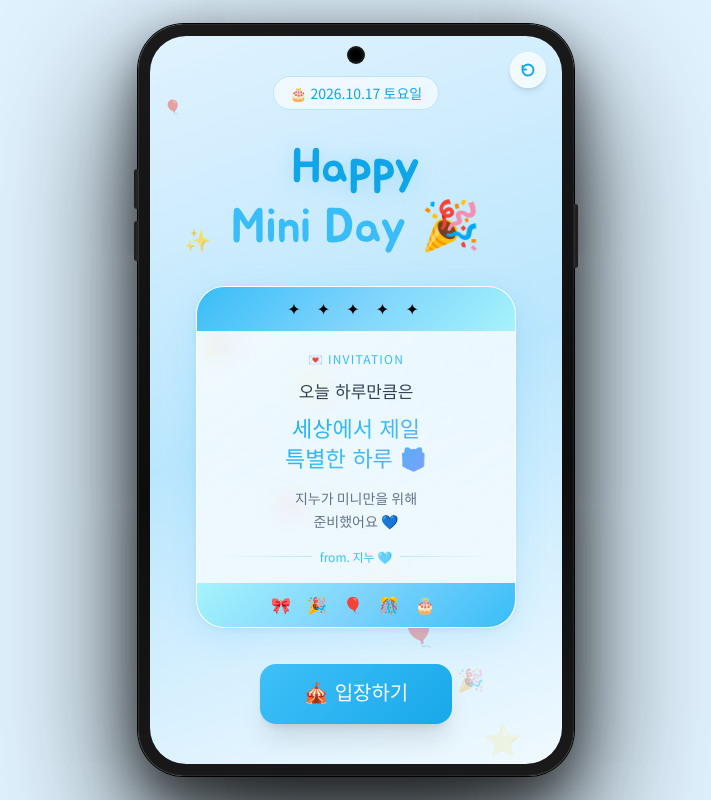
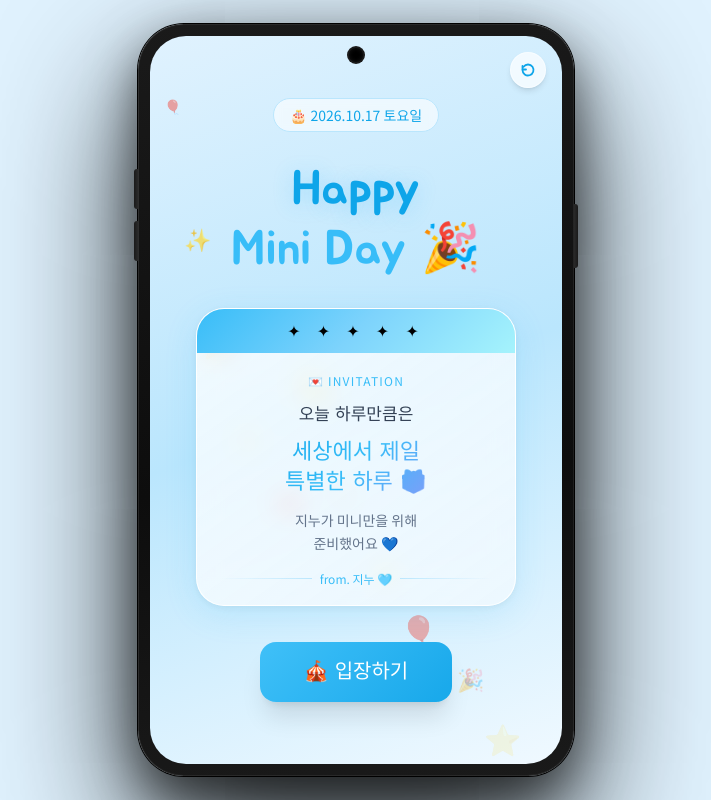
Before and after one commit to Blanc617/mini, a React (Vite) app: page / in a window 1280 px wide. Shown: the whole page, without its empty margins (284-995 px from the left). Built offline with nearby package versions, Linux system fonts and the light colour scheme.

Commit message:
fix: remove bottom emoji band from invitation card

```diff
--- a/src/screens/Opening.tsx
+++ b/src/screens/Opening.tsx
@@ -167,10 +167,6 @@ export default function Opening({ state, advance, resetState }: ScreenProps) {
                 </div>
               </div>
 
-              {/* 하단 장식 띠 */}
-              <div style={{ background: 'linear-gradient(135deg, #a5f3fc, #7dd3fc, #38bdf8)', padding: '10px 0', textAlign: 'center', letterSpacing: 6, fontSize: 16 }}>
-                🎀 🎉 🎈 🎊 🎂
-              </div>
             </motion.div>
 
             {/* 입장 버튼 */}
```
